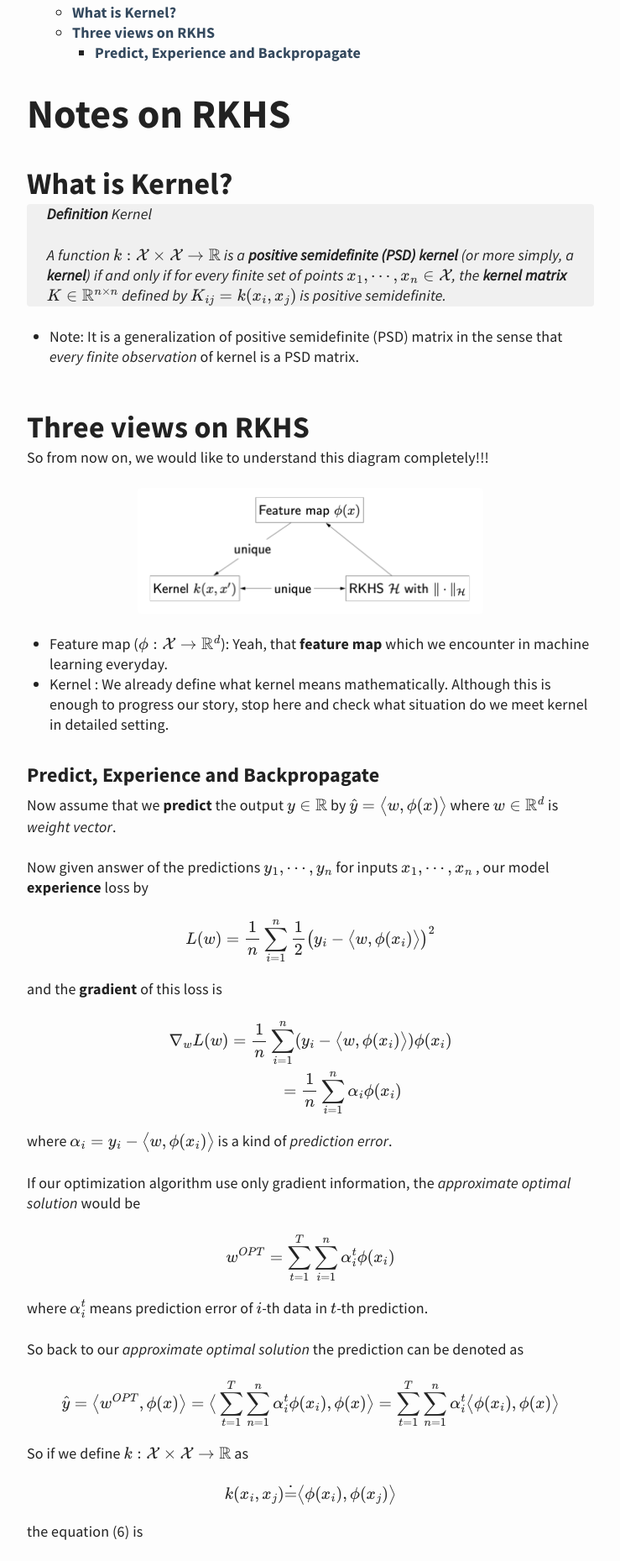
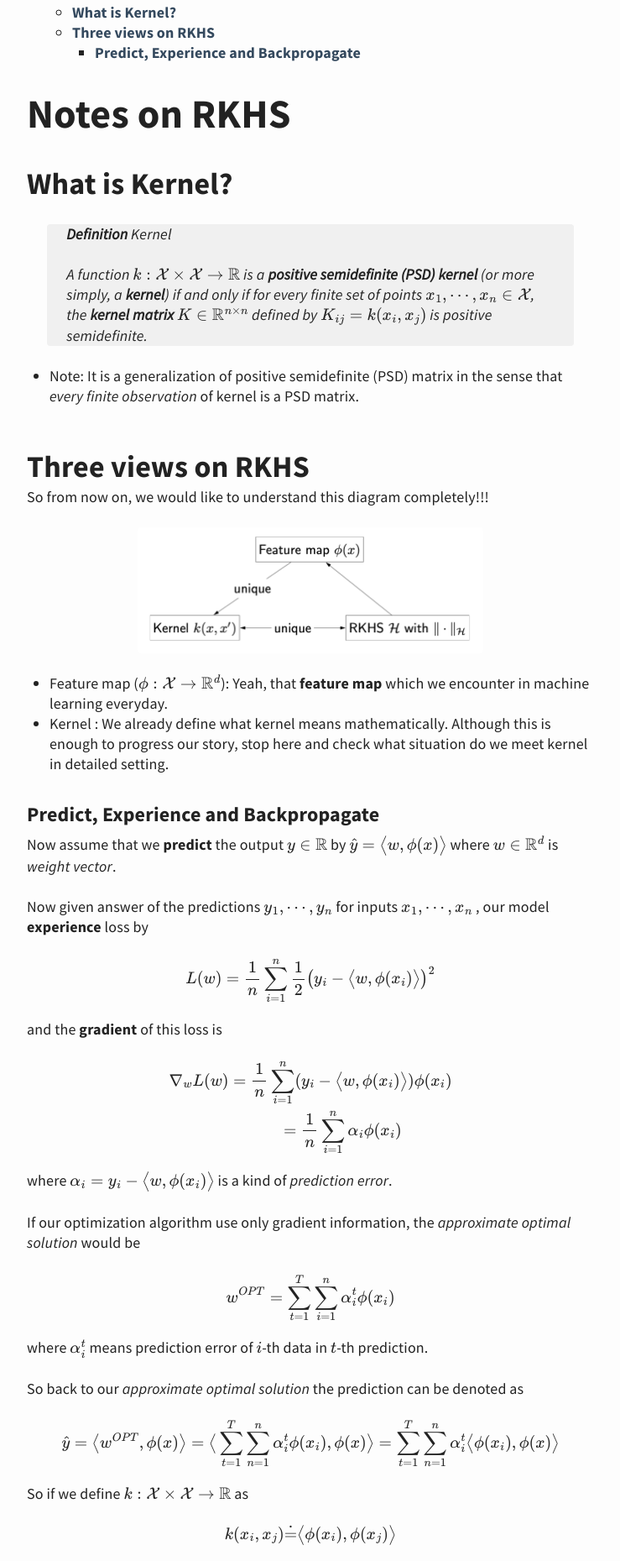
Before and after one commit to edmophia/edmophia.github.io, a Jekyll site: the page built from _posts/RKHS/2018-10-31-Notes on RKHS.md, in a window 1280 px wide. Shown: the part 308-2167 px from the top of the page at 84% size, without its empty margins (270-1009 px from the left). Built offline with Jekyll 4.4.1, drawn with Linux system fonts in a browser that asks for light colours; formulas are drawn with MathJax 3; a script that is not in the unit is left out.

Commit message:
no message

```diff
--- a/_sass/typography.scss
+++ b/_sass/typography.scss
@@ -36,7 +36,7 @@ h3, h4, h5, h6 {
 
 blockquote {
 	font-style: italic;
-	margin: 0.01em; /* 24px/18px */
+	margin: 1.31em; /* 24px/18px */
 	-webkit-border-radius: 4px;
 	   -moz-border-radius: 4px;
 	    -ms-border-radius: 4px;
@@ -78,7 +78,7 @@ h3, h4, h5, h6 {
 
 blockquote {
 	font-style: italic;
-	margin: 0.01334em; /* 24px/18px */
+	margin: 1.31334em; /* 24px/18px */
 	-webkit-border-radius: 4px;
 	   -moz-border-radius: 4px;
 	    -ms-border-radius: 4px;
```
